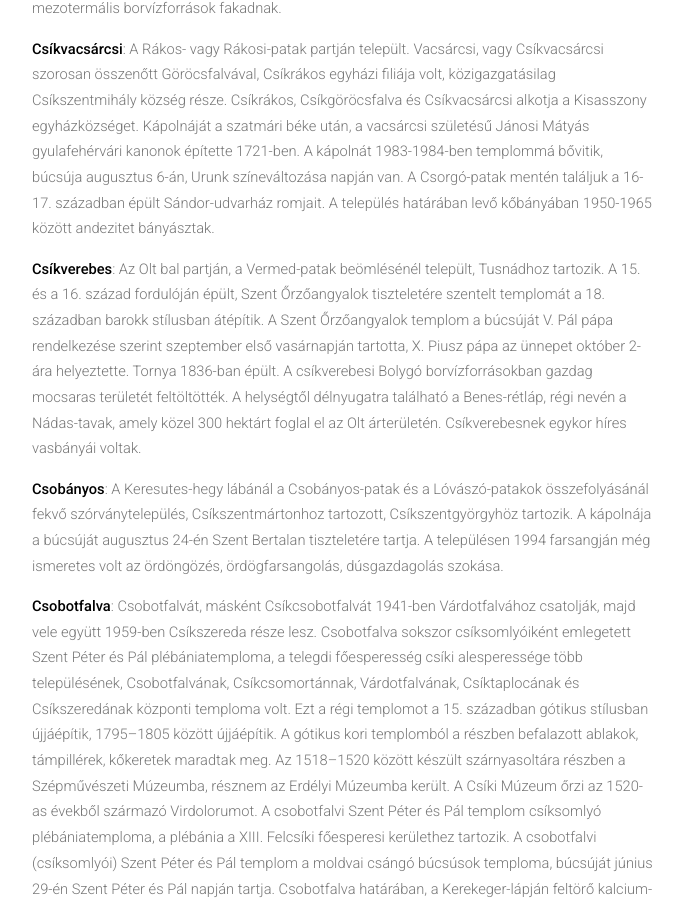
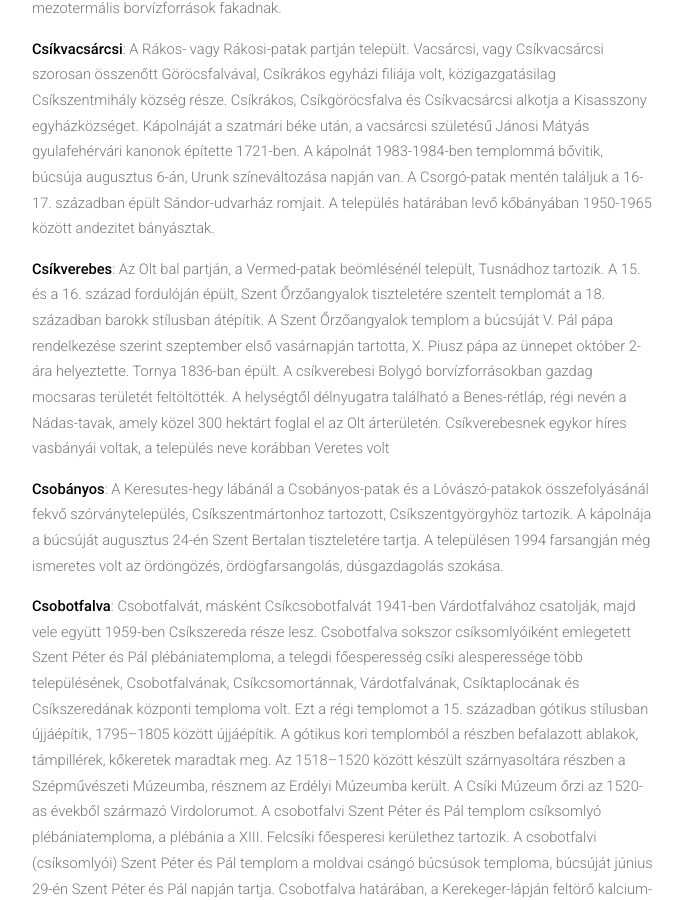
Before and after one commit to siculia/siculia.github.io, a Jekyll site: the page built from siculia-csikszek.html, in a window 1280 px wide and 900 px high, scrolled down 10721 px. Shown: the whole window, without its empty margins (128-811 px from the left). Built offline with Jekyll 4.4.1, drawn with Linux system fonts in a browser that asks for light colours; nearby versions of some CDN libraries; library files that are not in the unit come from our copies.

Commit message:
Csíkverebes

```diff
--- a/siculia-csikszek.html
+++ b/siculia-csikszek.html
@@ -87,7 +87,7 @@ layout: default
 							<p style="text-align: left;"><b>Csíkszereda</b>: Csíkszereda városa a Középcsíki-medence közepén, az Olt partján fekszik, Csütörtökfalvát és Martonfalvát 1891-ben, Csíkzsögödöt 1939-ben, Csobotfalvát, Várdotfalvát, Csíksomlyót, Erdőalja-telepet Csibával és a Ligat-telepet Csíktaplocával 1959-ben, Hargitafürdőt és Zsögödfürdőt 1968-ban csatolják a városhoz. A legrégebbi műemléke a Martonfalván felépített Mikó-vár, amely jelenleg a Csíki Székely Múzeumnak ad otthont. A Szent Kereszt plébánia 1751-ben jön létre, a csíkszeredai Szent Kereszt-templom barokk stílusban épült 1751 és 1758 között, 1784-ben a Szent Kereszt felmagasztalása tiszteletére szentelik fel, búcsúját szeptember 14-én, a Szent Kereszt felmagasztalásának ünnepén tartja. A csíkszéki régi vármegyeháza, amelyben jelenleg a csíkszeredai polgármesteri hivatal működik 1886-ban, az Igazságügyi Palota 1892-ben épült. A Márton Áron erdélyi katolikus püspök nevét viselő Római Katolikus Főgimnázium 1911-ben épült fel. A Szent Ágoston plébánia 1995-ben jön létre, az Szent Ágoston tiszteletére szentelt új római katolikus templomot 2009. augusztus 29-én szentelik fel, búcsúját augusztus 28-án Szent Ágoston ünnepén tartja. Erdőalja-Csiba temploma 2003–2007 között épült fel. A város építészeti látványossága a Makovecz Imre tervezte, a Szent Kereszt plébániához tartozó millenniumi római katolikus templom. A város jégcsarnokkal és gyorskorcsolyapályával rendelkezik.</p>
 							<p style="text-align: left;"><b>Csíktapoca</b>: Taploca, vagy Csíktaploca Alszeg és Felszeg tízesekre oszlik, 1959-ben Csíksomlyóval együtt Csíkszereda része lesz. A település temetőjében Nepomuki Szent János-kápolna állt. Új kápolnája 1729-ben épült Szent Lőrinc vértanú tiszteletére, 1812-ben lebontják. A kápolna helyére 1841 és 1844 között neobarokk plébániatemplomot építenek, a Szent Lőrinc kápolna oltára és oltárképe az új templomba kerül. Az 1896. évi faluégés után, néhány taplocai család megalakítja a jelenleg Csíkszeredához tartozó Ligat-, és Erdőalja-telepeket. A csobotfalvi (csíksomlyói) Szent Péter és Pál anyaegyházhoz tartozott, miután a plébánia épületét 1905–1907 között feléptik, 1908-ban Mindenszentek tiszteletére szentelt önálló plébánia lesz, plébánia búcsúját november 1-én, Mindenszentek ünnepnapján tartja, a XIII. Felcsíki főesperesi kerülethez tartozik.  A Lázár udvarház 1829-ben klasszicista stílusban épült fel. A település környékén mezotermális borvízforrások fakadnak.</p>
 							<p style="text-align: left;"><b>Csíkvacsárcsi</b>: A Rákos- vagy Rákosi-patak partján települt. Vacsárcsi, vagy Csíkvacsárcsi szorosan összenőtt Göröcsfalvával, Csíkrákos egyházi filiája volt, közigazgatásilag Csíkszentmihály község része. Csíkrákos, Csíkgöröcsfalva és Csíkvacsárcsi alkotja a Kisasszony egyházközséget. Kápolnáját a szatmári béke után, a vacsárcsi születésű Jánosi Mátyás gyulafehérvári kanonok építette 1721-ben. A kápolnát 1983-1984-ben templommá bővitik, búcsúja augusztus 6-án, Urunk színeváltozása napján van. A Csorgó-patak mentén találjuk a 16-17. században épült Sándor-udvarház romjait. A település határában levő kőbányában 1950-1965 között andezitet bányásztak.</p>
-							<p style="text-align: left;"><b>Csíkverebes</b>: Az Olt bal partján, a Vermed-patak beömlésénél települt, Tusnádhoz tartozik. A 15. és a 16. század fordulóján épült, Szent Őrzőangyalok tiszteletére szentelt templomát a 18. században barokk stílusban átépítik. A Szent Őrzőangyalok templom a búcsúját V. Pál pápa rendelkezése szerint szeptember első vasárnapján tartotta, X. Piusz pápa az ünnepet október 2-ára helyeztette. Tornya 1836-ban épült. A csíkverebesi Bolygó borvízforrásokban gazdag mocsaras területét feltöltötték. A helységtől délnyugatra található a Benes-rétláp, régi nevén a Nádas-tavak, amely közel 300 hektárt foglal el az Olt árterületén. Csíkverebesnek egykor híres vasbányái voltak.</p>
+							<p style="text-align: left;"><b>Csíkverebes</b>: Az Olt bal partján, a Vermed-patak beömlésénél települt, Tusnádhoz tartozik. A 15. és a 16. század fordulóján épült, Szent Őrzőangyalok tiszteletére szentelt templomát a 18. században barokk stílusban átépítik. A Szent Őrzőangyalok templom a búcsúját V. Pál pápa rendelkezése szerint szeptember első vasárnapján tartotta, X. Piusz pápa az ünnepet október 2-ára helyeztette. Tornya 1836-ban épült. A csíkverebesi Bolygó borvízforrásokban gazdag mocsaras területét feltöltötték. A helységtől délnyugatra található a Benes-rétláp, régi nevén a Nádas-tavak, amely közel 300 hektárt foglal el az Olt árterületén. Csíkverebesnek egykor híres vasbányái voltak, a település neve korábban Veretes volt</p>
 							<p style="text-align: left;"><b>Csobányos</b>: A Keresutes-hegy lábánál a Csobányos-patak és a Lóvászó-patakok összefolyásánál fekvő szórványtelepülés, Csíkszentmártonhoz tartozott, Csíkszentgyörgyhöz tartozik. A kápolnája a búcsúját augusztus 24-én Szent Bertalan tiszteletére tartja. A településen 1994 farsangján még ismeretes volt az ördöngözés, ördögfarsangolás, dúsgazdagolás szokása.</p>
 							<p style="text-align: left;"><b>Csobotfalva</b>: Csobotfalvát, másként Csíkcsobotfalvát 1941-ben Várdotfalvához csatolják, majd vele együtt 1959-ben Csíkszereda része lesz. Csobotfalva sokszor csíksomlyóiként emlegetett Szent Péter és Pál plébániatemploma, a telegdi főesperesség csíki alesperessége több településének, Csobotfalvának, Csíkcsomortánnak, Várdotfalvának, Csíktaplocának és Csíkszeredának központi temploma volt. Ezt a régi templomot a 15. században gótikus stílusban újjáépítik, 1795–1805 között újjáépítik. A gótikus kori templomból a részben befalazott ablakok, támpillérek, kőkeretek maradtak meg. Az 1518–1520 között készült szárnyasoltára részben a Szépművészeti Múzeumba, résznem az Erdélyi Múzeumba került. A Csíki Múzeum őrzi az 1520-as évekből származó Virdolorumot. A csobotfalvi Szent Péter és Pál templom csíksomlyó plébániatemploma, a plébánia a XIII. Felcsíki főesperesi kerülethez tartozik. A csobotfalvi (csíksomlyói) Szent Péter és Pál templom a moldvai csángó búcsúsok temploma, búcsúját június 29-én Szent Péter és Pál napján tartja. Csobotfalva határában, a Kerekeger-lápján feltörő kalcium-magnézium-hidrogénkarbonátos, kalcium-hidrogénkarbonátos valamint kalcium-nátrium-hidrogénkarbonátos borvízforrásokra épült a Kerekeger feredő, amelyet  2005-ben a fürdőépítő kalákával újjáépítenek. A rendszeres gondozás, karbantartás hiánya miatt, a népi fürdő újabb felújításra szorul.</p>
 							<p style="text-align: left;"><b>Farkaspalló</b>: Farkaspalló Gyimesközéplokhoz tartozik. Az új kápolnája 1974-ben épűlt, Idősebb Szent Jakab apostol tiszteletére szentelték, búcsúját július 25-én tartják. Barátostelep Farkaspalló tartozéka.</p>
```
